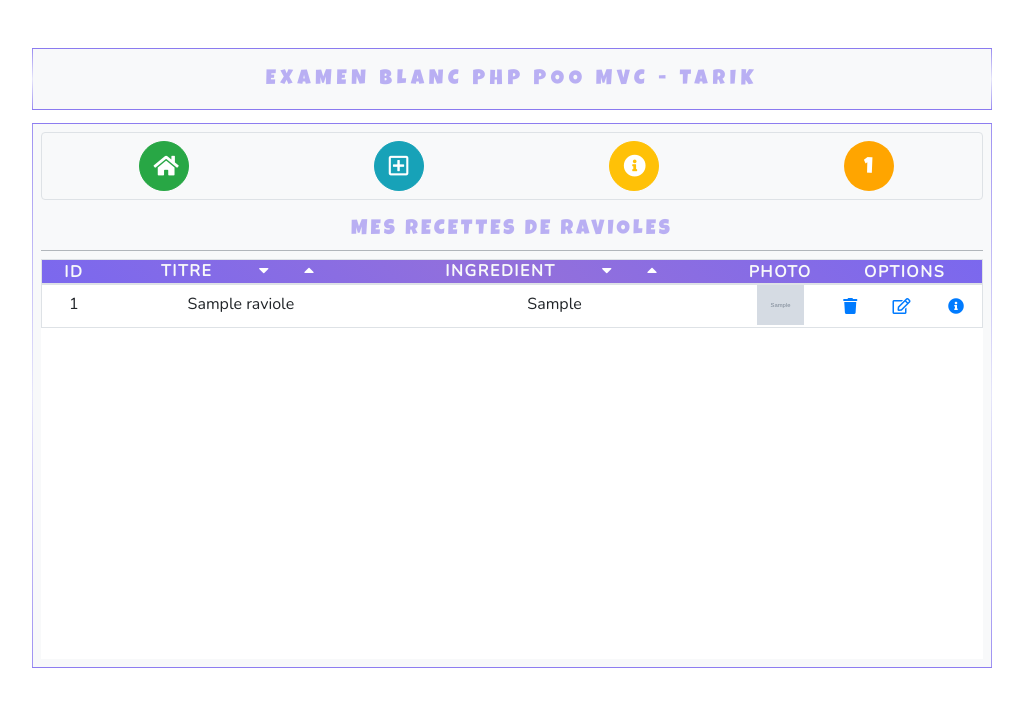
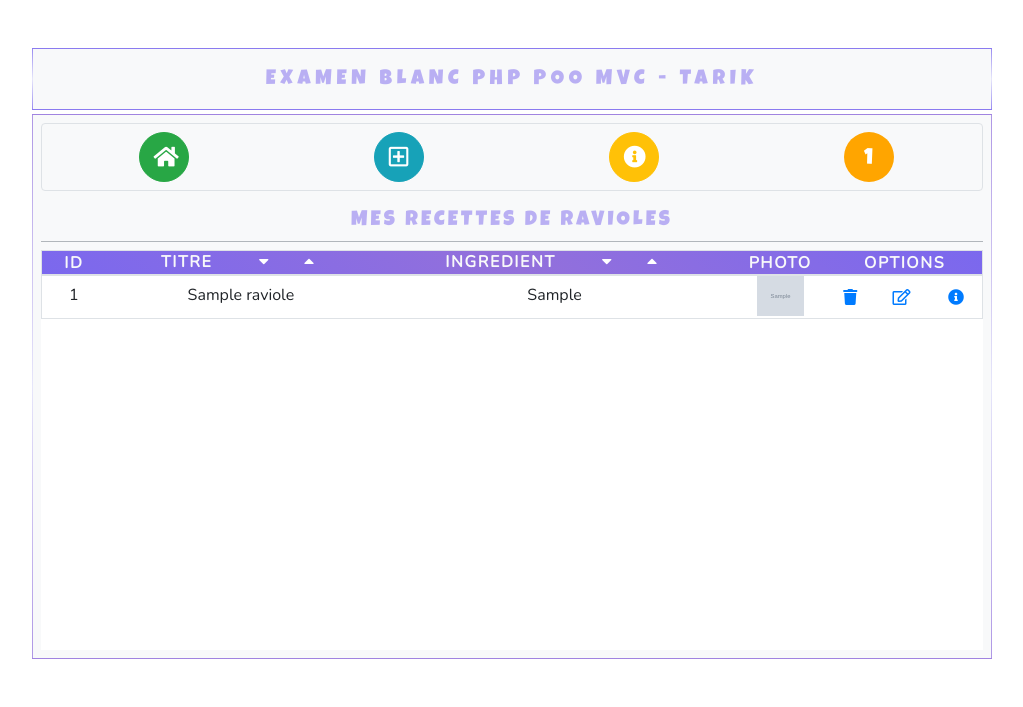
Before and after one commit to tKlancelot/examen_blanc_php_mvc_poo, a PHP site: page /index.php?controller=default&action=home in a window 1280 px wide. Shown: the top 707 px of the page, without its empty margins (128-1151 px from the left). Run offline with PHP 8.4, Linux system fonts and the light colour scheme; tables that the repository leaves empty or names only in its code hold one stand-in row (values such as "Sample post"); grey boxes marked "Sample" are stand-in pictures; some libraries are stand-ins or nearby versions; some web fonts are replaced.

Commit message:
modifié

```diff
--- a/view/home.php
+++ b/view/home.php
@@ -15,7 +15,7 @@ include ('stylesheet.html');
 include('parts/header.php');
 ?>
 <div id='test' class="d-flex justify-content-center">
-    <div class="cadre col-9 bg-light p-2">
+    <div class="cadre col-9 bg-light p-2 mt-1">
         <?php
             include('parts/menu.php');
         ?>
--- a/view/stylesheet.html
+++ b/view/stylesheet.html
@@ -18,8 +18,8 @@
 
     .cadre{
         border: 1px solid;
-        border-image: linear-gradient(mediumslateblue,lavender,mediumslateblue) 90;
-        margin-top:1%;
+        border-image: linear-gradient(mediumpurple,lavender,mediumpurple) 90;
+        margin-top:8%;
     }
     .test{
         border: 1px solid;
```
